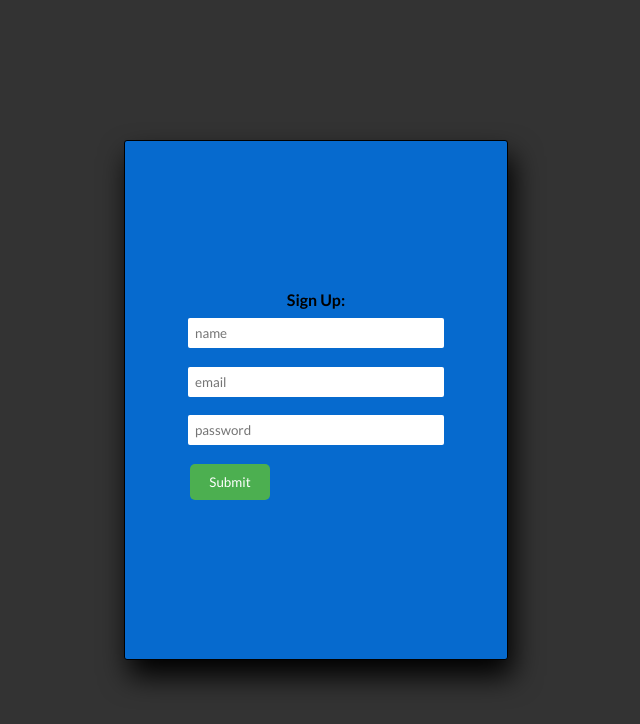
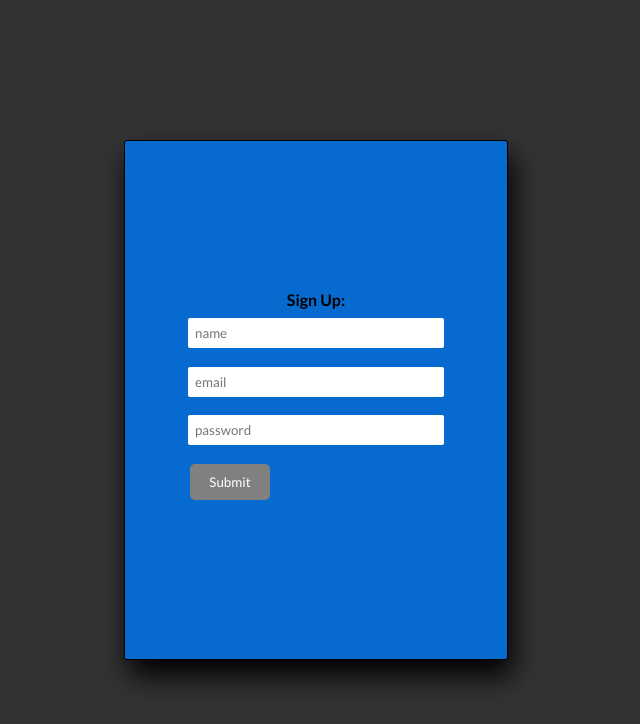
Before and after one commit to jdrichardsappacad/custom-component-toohardforstoods, a React (Create React App) app: page / in a window 1280 px wide. Shown: the top 724 px of the page, without its empty margins (324-964 px from the left). Built offline with nearby package versions, Linux system fonts and the light colour scheme; the HTML template or start-up script is replaced by a standard one.

Commit message:
update button

```diff
--- a/src/components/Form.css
+++ b/src/components/Form.css
@@ -47,7 +47,6 @@ input {
 }
 
 button[type='submit'] {
-  background-color: #4caf50;
   border: none;
   border-radius: 5px;
   color: white;
@@ -58,6 +57,18 @@ button[type='submit'] {
   width: 6em;
 }
 
+.button-disable {
+  background: gray;
+}
+
+.button-enable {
+  background-color: #4caf50;
+}
+
+button.button-enable:hover {
+  background-color: #6ee172;
+}
+
 .payloadMessage {
   font-size: 0.7em;
 }
--- a/src/components/Form.tsx
+++ b/src/components/Form.tsx
@@ -55,7 +55,7 @@ const Form = () => {
       : setPasswordErrShow(false);
   };
 
-  const handleSubmit = (event: FormEvent):void => {
+  const handleSubmit = (event: FormEvent) => {
     event.preventDefault();
     const payload:Submitter = {
       name,
@@ -114,7 +114,7 @@ const Form = () => {
           <p className='form'>{passwordErrShow && passwordError}</p>
         </label>
 
-        <button type='submit' disabled={disable}>
+        <button className={disable ?'button-disable':'button-enable'} type='submit' disabled={disable}>
           Submit
         </button>
       </form>
```
